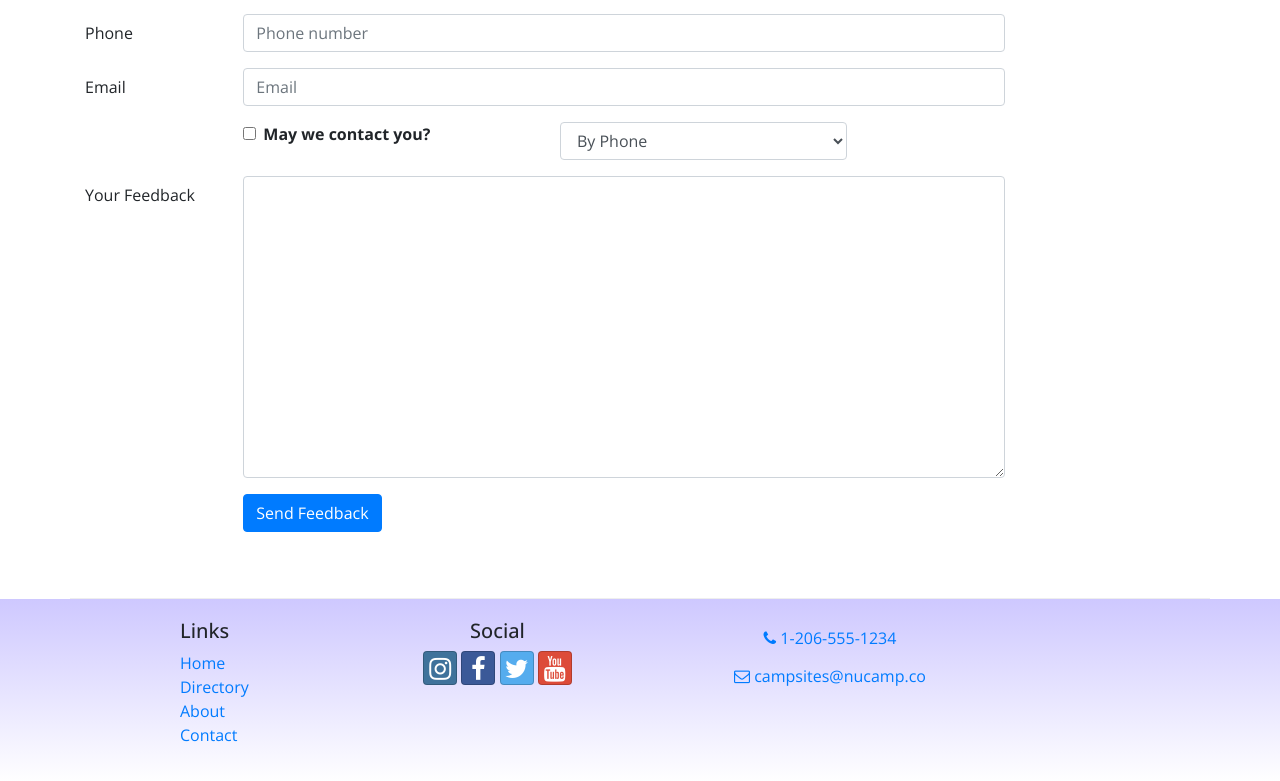
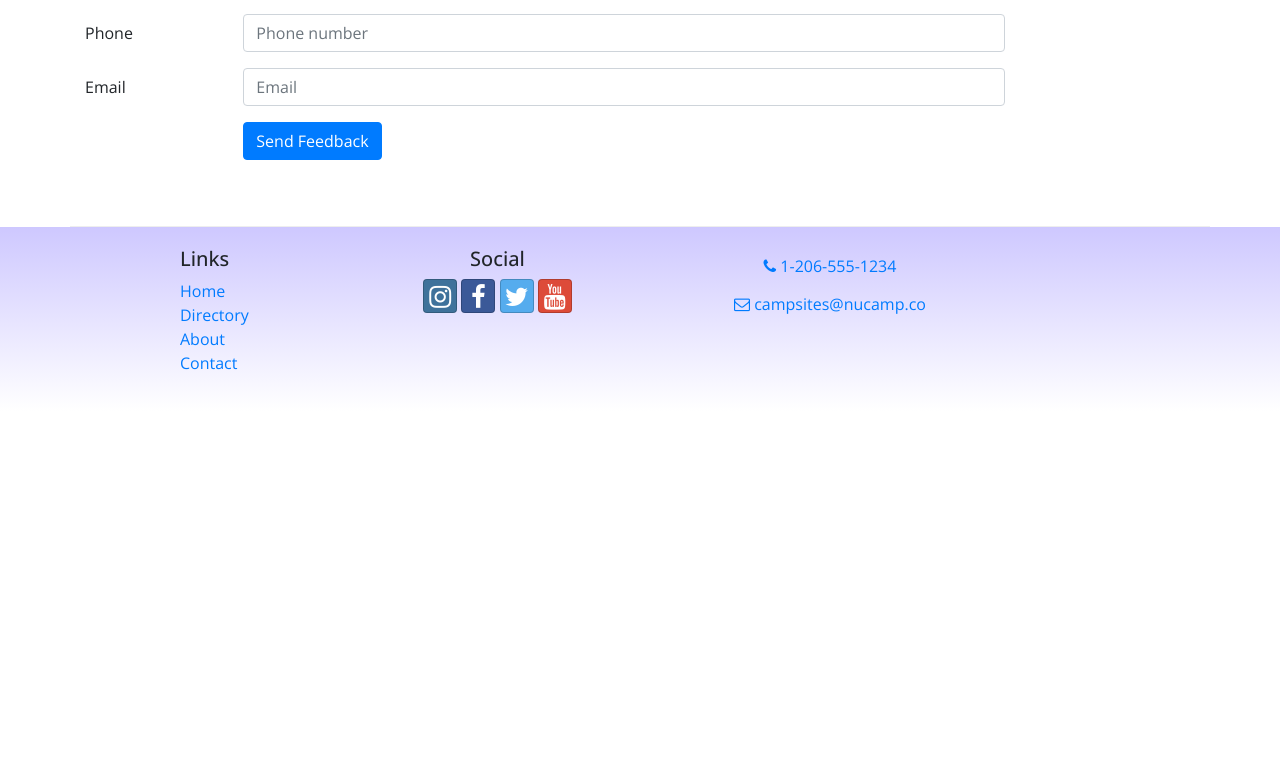
Before and after one commit to YamilVillegas/NucampWebsiteReact, a React (Create React App) app: page /contactus in a window 1280 px wide. Shown: the part 792-1573 px from the top of the page. After the commit the page ends 1203 px from the top, so only its background shows below. Built offline with nearby package versions, Linux system fonts and the light colour scheme.

Commit message:
Controlled Form Validation

```diff
--- a/src/components/ContactComponent.js
+++ b/src/components/ContactComponent.js
@@ -1,6 +1,6 @@
 import React, { Component } from 'react';
 import { Breadcrumb, BreadcrumbItem,
-    Button, Form, FormGroup, Label, Input, Col } from 'reactstrap';
+    Button, Form, FormGroup, Label, Input, Col, FormFeedback } from 'reactstrap';
 import { Link } from 'react-router-dom';
 
 class Contact extends Component {
@@ -15,11 +15,60 @@
             email: '',
             agree: false,
             contactType: 'By Phone',
-            feedback: ''
+            feedback: '',
+            touched: {
+                firstName: false,
+                lastName: false,
+                phoneNum: false,
+                email: false
+            }
         };
 
         this.handleInputChange = this.handleInputChange.bind(this);
         this.handleSubmit = this.handleSubmit.bind(this);
+    }
+
+    validate(firstName, lastName, phoneNum, email) {
+
+        const errors = {
+            firstName: '',
+            lastName: '',
+            phoneNum: '',
+            email: ''
+        };
+
+        if (this.state.touched.firstName) {
+            if (firstName.length < 2) {
+                errors.firstName = 'First name must be at least 2 characters.';
+            } else if (firstName.length > 15) {
+                errors.firstName = 'First name must be 15 or less characters.';
+            }
+        }
+
+        if (this.state.touched.lastName) {
+            if (lastName.length < 2) {
+                errors.lastName = 'Last name must be at least 2 characters.';
+            } else if (lastName.length > 15) {
+                errors.lastName = 'Last name must be 15 or less characters.';
+            }
+        }
+
+        const reg = /^\d+$/;
+        if (this.state.touched.phoneNum && !reg.test(phoneNum)) {
+            errors.phoneNum = 'The phone number should contain only numbers.';
+        }
+
+        if (this.state.touched.email && !email.includes('@')) {
+            errors.email = 'Email should contain a @';
+        }
+
+        return errors;
+    }
+
+    handleBlur = (field) => () => {
+        this.setState({
+            touched: {...this.state.touched, [field]: true}
+        });
     }
 
     handleInputChange(event) {
@@ -39,6 +88,9 @@
     }
 
     render() {
+
+    const errors = this.validate(this.state.firstName, this.state.lastName, this.state.phoneNum, this.state.email);
+
         return (
             <div className="container">
                 <div className="row">
@@ -74,13 +126,16 @@
                     </div>
                     <div className="col-md-10">
                         <Form onSubmit={this.handleSubmit}>
-                            <FormGroup row>
+                        <FormGroup row>
                                 <Label htmlFor="firstName" md={2}>First Name</Label>
                                 <Col md={10}>
                                     <Input type="text" id="firstName" name="firstName"
                                         placeholder="First Name"
                                         value={this.state.firstName}
+                                        invalid={errors.firstName}
+                                        onBlur={this.handleBlur("firstName")}
                                         onChange={this.handleInputChange} />
+                                    <FormFeedback>{errors.firstName}</FormFeedback>
                                 </Col>
                             </FormGroup>
                             <FormGroup row>
@@ -89,7 +144,10 @@
                                     <Input type="text" id="lastName" name="lastName"
                                         placeholder="Last Name"
                                         value={this.state.lastName}
+                                        invalid={errors.lastName}
+                                        onBlur={this.handleBlur("lastName")}
                                         onChange={this.handleInputChange} />
+                                    <FormFeedback>{errors.lastName}</FormFeedback>
                                 </Col>
                             </FormGroup>
                             <FormGroup row>
@@ -98,7 +156,10 @@
                                     <Input type="tel" id="phoneNum" name="phoneNum"
                                         placeholder="Phone number"
                                         value={this.state.phoneNum}
+                                        invalid={errors.phoneNum}
+                                        onBlur={this.handleBlur("phoneNum")}
                                         onChange={this.handleInputChange} />
+                                    <FormFeedback>{errors.phoneNum}</FormFeedback>
                                 </Col>
                             </FormGroup>
                             <FormGroup row>
@@ -107,37 +168,10 @@
                                     <Input type="email" id="email" name="email"
                                         placeholder="Email"
                                         value={this.state.email}
+                                        invalid={errors.email}
+                                        onBlur={this.handleBlur("email")}
                                         onChange={this.handleInputChange} />
-                                </Col>
-                            </FormGroup>
-                            <FormGroup row>
-                                <Col md={{size: 4, offset: 2}}>
-                                    <FormGroup check>
-                                        <Label check>
-                                            <Input type="checkbox"
-                                                name="agree"
-                                                checked={this.state.agree}
-                                                onChange={this.handleInputChange} /> {' '}
-                                            <strong>May we contact you?</strong>
-                                        </Label>
-                                    </FormGroup>
-                                </Col>
-                                <Col md={4}>
-                                    <Input type="select" name="contactType"
-                                            value={this.state.contactType}
-                                            onChange={this.handleInputChange}>
-                                        <option>By Phone</option>
-                                        <option>By Email</option>
-                                    </Input>
-                                </Col>
-                            </FormGroup>
-                            <FormGroup row>
-                                <Label htmlFor="feedback" md={2}>Your Feedback</Label>
-                                <Col md={10}>
-                                    <Input type="textarea" id="feedback" name="feedback"
-                                        rows="12"
-                                        value={this.state.feedback}
-                                        onChange={this.handleInputChange}></Input>
+                                    <FormFeedback>{errors.email}</FormFeedback>
                                 </Col>
                             </FormGroup>
                             <FormGroup row>
```
